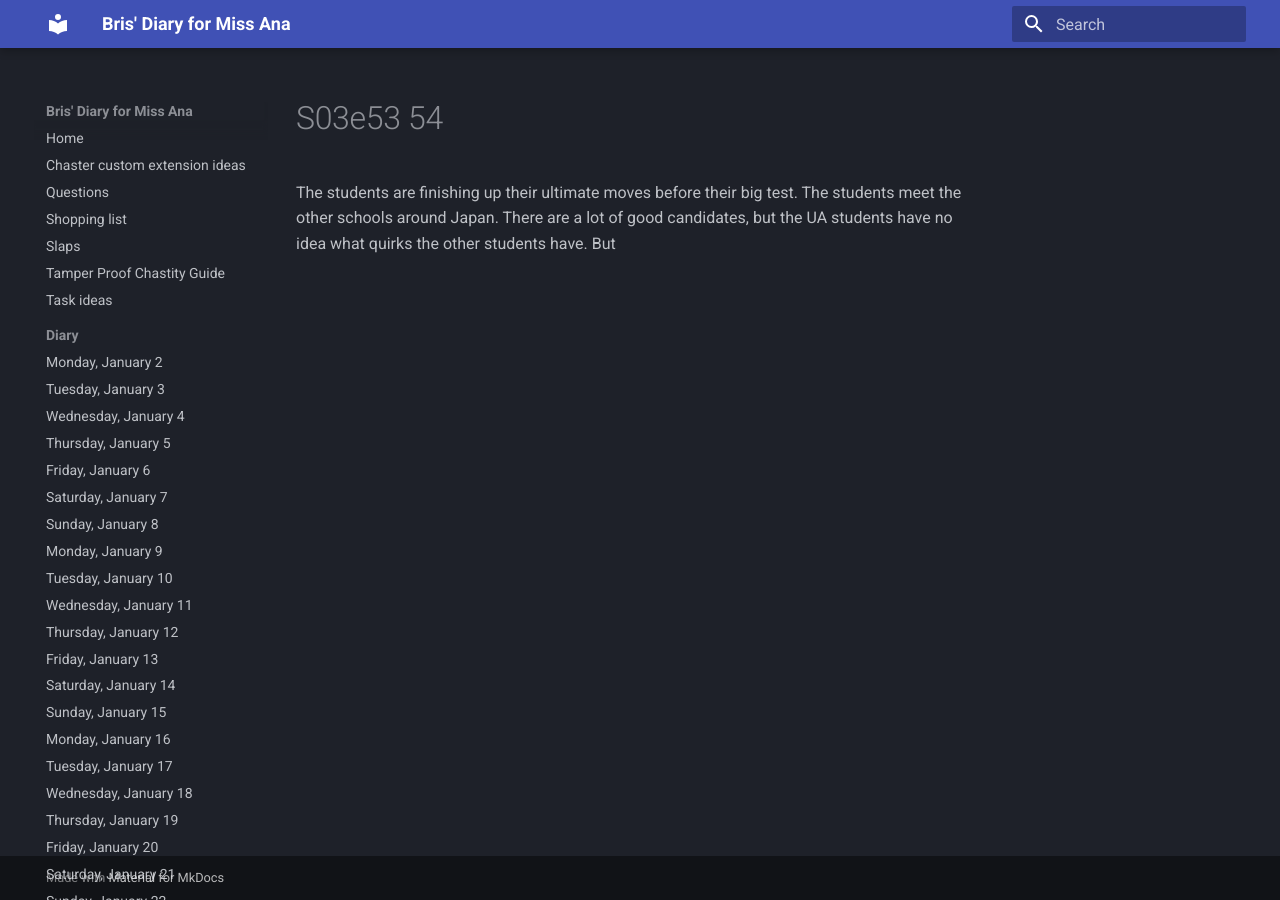
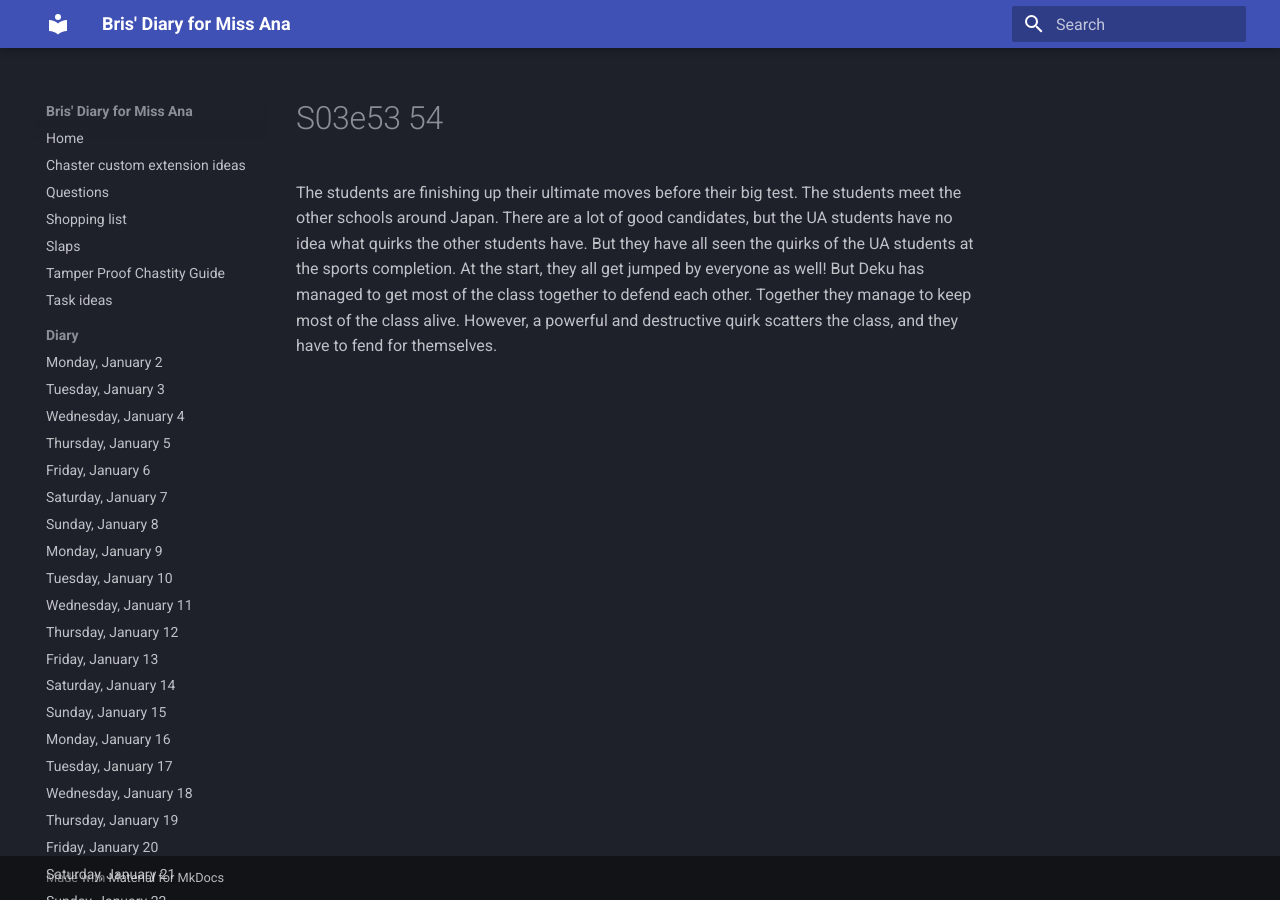
Before and after one commit to bris00/DFMA, an MkDocs documentation site: the page built from diary/Series/My Hero Academia/s03e53-54.md, in a window 1280 px wide. Built offline with MkDocs 1.6.1 and Material for MkDocs 9.7.7, drawn with Linux system fonts in a browser that asks for light colours.

Commit message:
vault backup: 2023-03-07 20:53:55
Affected files:
diary/Series/My Hero Academia/s03e53-54.md

```diff
--- a/diary/Series/My Hero Academia/s03e53-54.md
+++ b/diary/Series/My Hero Academia/s03e53-54.md
@@ -1 +1 @@
-The students are finishing up their ultimate moves before their big test. The students meet the other schools around Japan. There are a lot of good candidates, but the UA students have no idea what quirks the other students have. But
+The students are finishing up their ultimate moves before their big test. The students meet the other schools around Japan. There are a lot of good candidates, but the UA students have no idea what quirks the other students have. But they have all seen the quirks of the UA students at the sports completion. At the start, they all get jumped by everyone as well! But Deku has managed to get most of the class together to defend each other. Together they manage to keep most of the class alive. However, a powerful and destructive quirk scatters the class, and they have to fend for themselves.
```
